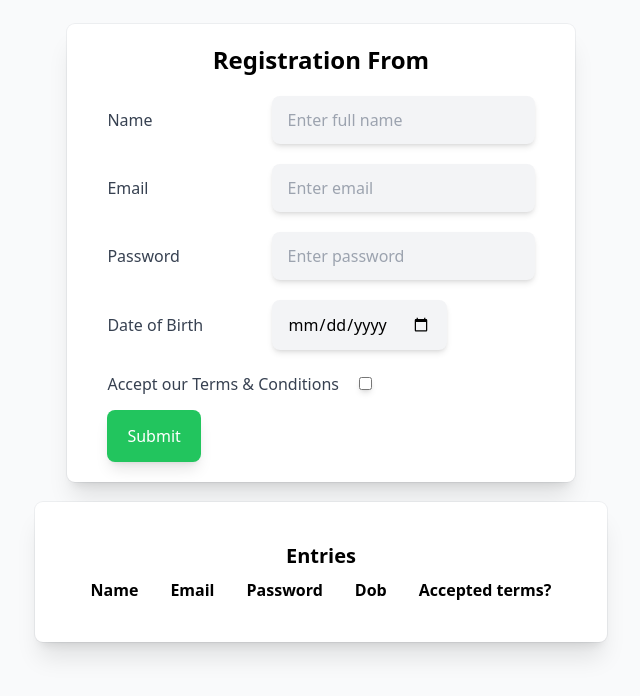
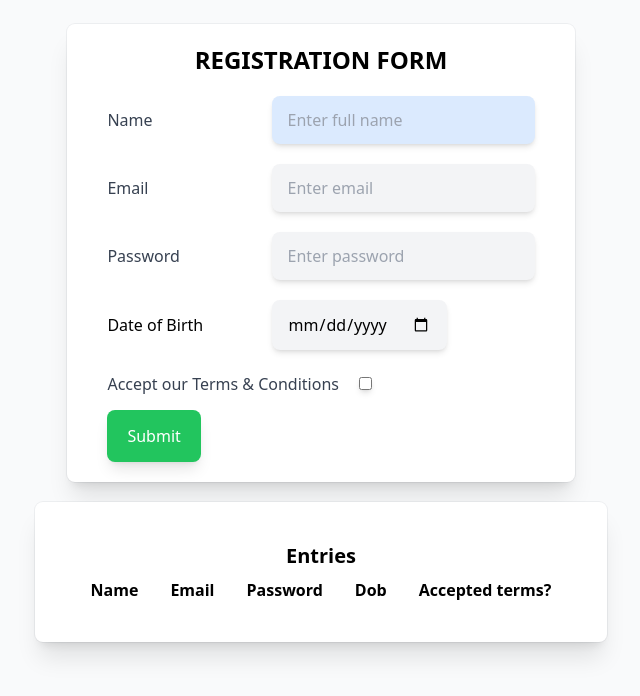
Before and after one commit to VASANTH2107/wd101, a plain HTML site: page index.html in a window 1280 px wide. Shown: the whole page, without its empty margins (319-959 px from the left). Drawn offline with nearby package versions, Linux system fonts and the light colour scheme.

Commit message:
Update index.html

```diff
--- a/index.html
+++ b/index.html
@@ -5,7 +5,7 @@
     <meta http-equiv="X-UA-Compatible" content="IE=edge">
     <meta name="viewport" content="width=device-width, initial-scale=1.0">
     <script src="https://cdn.tailwindcss.com"></script>
-    <title>Registration form</title>
+    <title>REGISTRATION FORM</title>
     <style>
         input#name:invalid:focus{
             border:1px solid red;
@@ -16,16 +16,16 @@
     <div class="relative flex min-h-screen flex-col jsutify-center overflow-hidden py-6 bg-gray-50 ">
         <div class="relative bg-white px-6 pb-5 shadow-xl ring-1 ring-gray-900/5 sm:mx-auto sm:max-w-lg sm:rounded-lg sm:px-10">
             <div class="mx-auto max-w-md">
-                <h2 class="text-2xl  text-center font-bold my-5">Registration From</h2>
-                <div class="divide-y  divide-gray-300/50">
-                    <div class="space-y-6 text-base leading-7 text-ray-600">
+                <h2 class="text-2xl  text-center font-bold my-5">REGISTRATION FORM</h2>
+                <div class="divide-y  divide-red-300/50">
+                    <div class="space-y-6 text-base leading-7 text-ray-550">
                         <form action="" id="user_form">
 
 
                             <label for="name" class="text-md w-40 inline-block font-medium leading-5 text-gray-700">
                                 Name
                             </label>
-                          <input required type="text" id="name" name="name" class="bg-gray-100 inline-block rounded-lg shadow-md py-3 px-4 mb-5 text-base leading-6 placeolder-gray-500" placeholder="Enter full name" required><br/>
+                          <input required type="text" id="name" name="name" class="bg-blue-100 inline-block rounded-lg shadow-md py-3 px-4 mb-5 text-base leading-6 placeolder-gray-500" placeholder="Enter full name" required><br/>
 
                             <label for="email" class="text-md w-40 inline-block font-medium leading-3 text-gray-700">Email</label>
                             <input required type="email" id="email" name="email" class="bg-gray-100 inline-block rounded-lg shadow-md py-3 px-4 mb-5 text-base leading-6 placeolder-gray-500" placeholder="Enter email"><br/>
@@ -36,7 +36,7 @@
                             <input required type="password" id="password" name="password" class="bg-gray-100 inline-block rounded-lg shadow-md py-3 px-4 mb-5 text-base leading-6 placeolder-gray-500" placeholder="Enter password"><br/>
 
 
-                            <label for="dob" class="text-md w-40 inline-block font-medium leading-5 text-gray-700" min="18" max="55">
+                            <label for="dob" class="text-md w-40 inline-block font-medium leading-5 text-gray-650" min="18" max="55">
                                 Date of Birth
                             </label>
                             <input required type="date" id="dob" name="dob" class="bg-gray-100 inline-block rounded-lg shadow-md py-3 px-4 mb-5 text-base leading-6 placeolder-gray-500" placeholder="dd/mm/yyyy"><br/>
```
